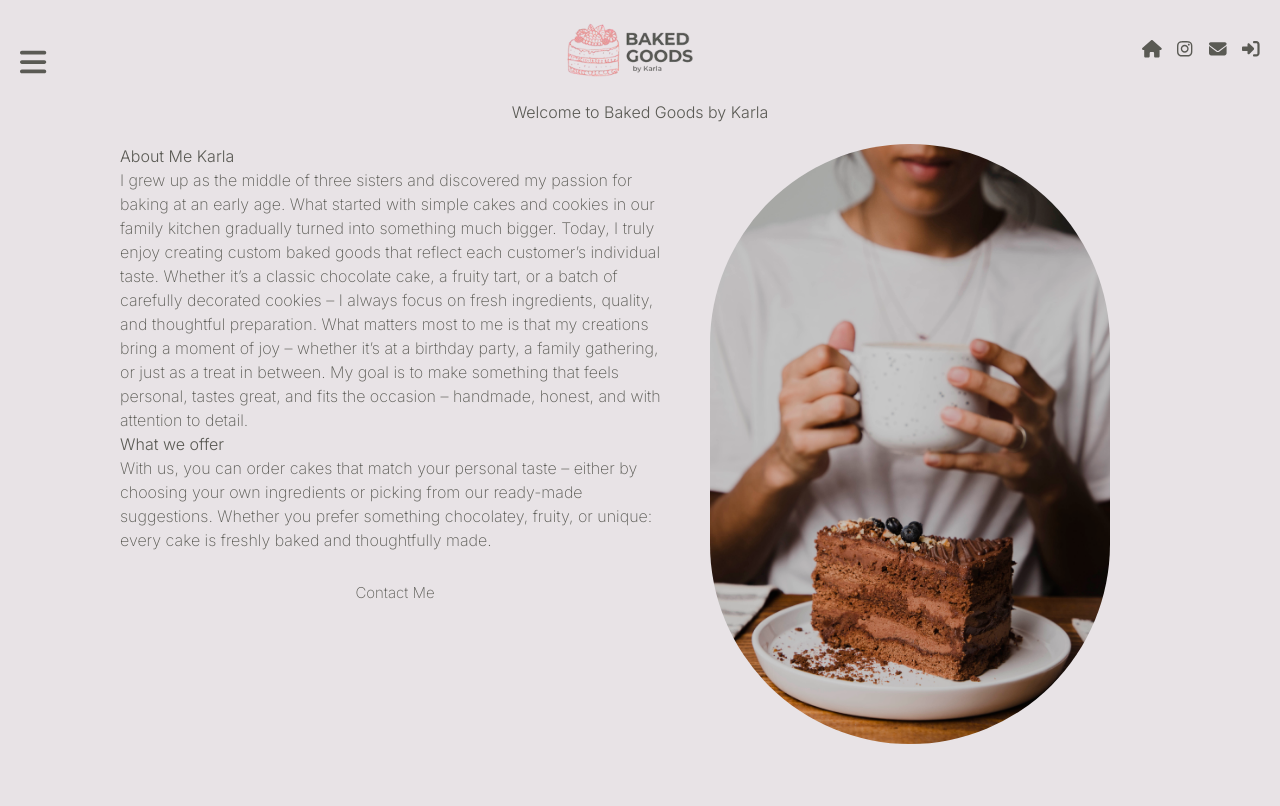
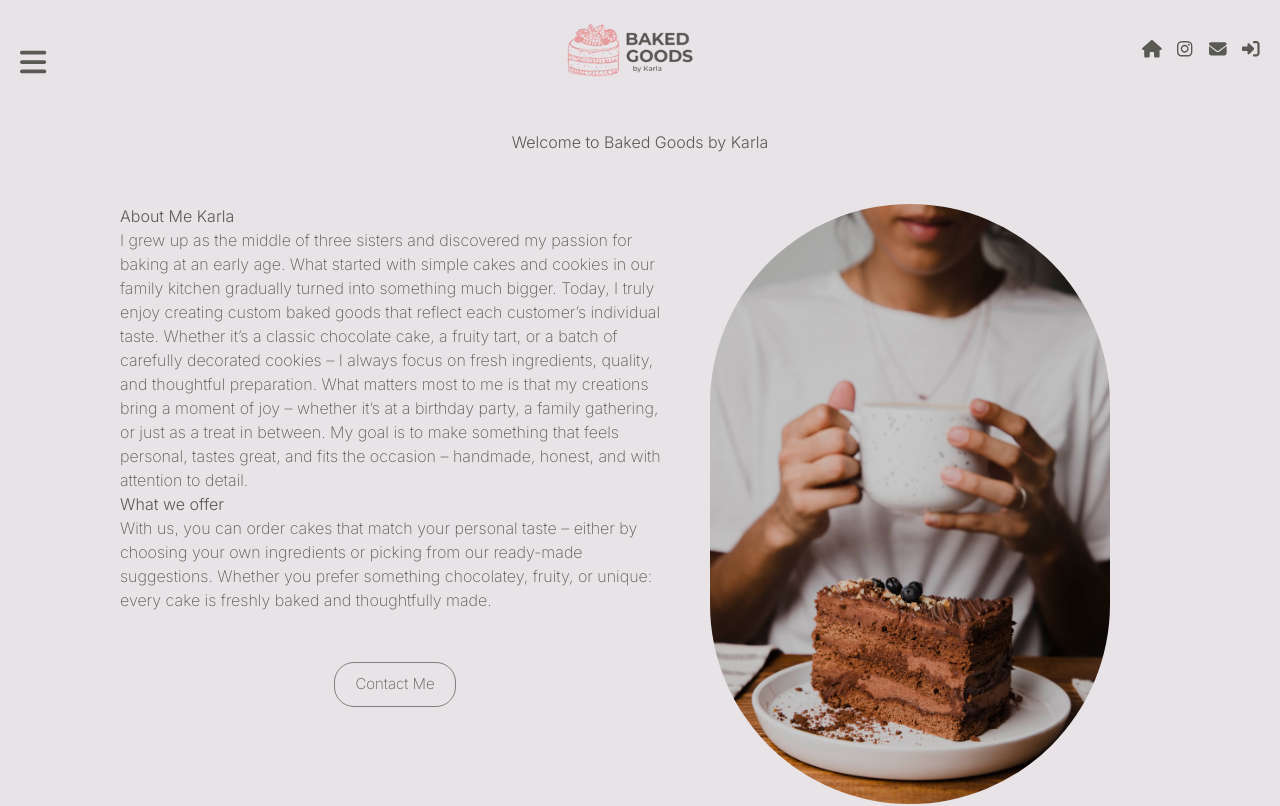
Before and after one commit to Panchita1989/CakesByKarla, a React (Vite) app: page / in a window 1280 px wide. Shown: the top 806 px of the page. Built offline with nearby package versions, Linux system fonts and the light colour scheme.

Commit message:
added contact page

```diff
--- a/src/App.jsx
+++ b/src/App.jsx
@@ -7,6 +7,7 @@ import Footer from './components/Footer'
 import SlideInMenu from './components/SlideInMenu'
 import LandingPage from './pages/LandingPage'
 import ChooseYourCake from './pages/ChooseYourCake'
+import Contact from './pages/Contact'
 
 
 function App() {
@@ -18,6 +19,7 @@ function App() {
   <Routes>
     <Route path="/" element={<LandingPage />} />
     <Route path='/choose' element={<ChooseYourCake />} />
+    <Route path ='/contact' element={<Contact />} />
   </Routes>
   <Footer />
 
--- a/src/components/Header.jsx
+++ b/src/components/Header.jsx
@@ -18,7 +18,7 @@ export  default function Header(){
             <div className="socialLinks">
                 <ul>
                 <Link to='/'><li><FontAwesomeIcon icon={faHouse}/></li></Link>
-                <Link to=''><li><FontAwesomeIcon icon = {faInstagram} /></li></Link>
+                <Link to='https://www.instagram.com/karla_arroyave/' target='blank'><li><FontAwesomeIcon icon = {faInstagram} /></li></Link>
                 <Link to=''><li><FontAwesomeIcon icon = {faEnvelope} /></li></Link>
                 <Link to=''><li><FontAwesomeIcon icon = {faRightToBracket} /></li></Link>
                 </ul>
--- a/src/components/SlideInMenu.jsx
+++ b/src/components/SlideInMenu.jsx
@@ -32,21 +32,24 @@ export default function SlideInMenu() {
     };
    }, [isOpen]);
   return (
+    <>
     <div className='sidebar'>
         <div ref={menuRef} className={`sidebarContent ${isOpen ? 'open' : ''}`}>
             <ul>
-              <Link to='/'><li><FontAwesomeIcon icon={faHouse}/> Home</li></Link>
-              <Link to= '/choose'><li><FontAwesomeIcon icon={faCookie} /> Our Favorite Bakes</li></Link>
-              <Link to= ''><li><FontAwesomeIcon icon={faCake} /> Build your own Cake</li></Link>
-              <Link to= ''><li><FontAwesomeIcon icon={faShoppingCart} /> Shopping Cart</li></Link>
-              <Link to= ''><li><FontAwesomeIcon icon={faEnvelope} /> Contact</li></Link>
+              <Link to='/' onClick={()=> setIsOpen(false)}><li><FontAwesomeIcon icon={faHouse}/> Home</li></Link>
+              <Link to= '/choose' onClick ={()=> setIsOpen(false)}><li><FontAwesomeIcon icon={faCookie} /> Our Favorite Bakes</li></Link>
+              <Link to= '' onClick = {()=> setIsOpen(false)}><li><FontAwesomeIcon icon={faCake} /> Build your own Cake</li></Link>
+              <Link to= '' onClick = {()=> setIsOpen(false)}><li><FontAwesomeIcon icon={faShoppingCart} /> Shopping Cart</li></Link>
+              <Link to= '/contact' onClick = {()=> setIsOpen(false)}><li><FontAwesomeIcon icon={faEnvelope} /> Contact</li></Link>
             </ul>
             </div>
-       <div ref={iconRef} className={isOpen ? 'sidebarIconOpen' : 'sidebarIcon'} onClick={toggleSidebar}>
+      </div>
+      <div ref={iconRef} className={isOpen ? 'sidebarIconOpen' : 'sidebarIcon'} onClick={toggleSidebar}>
             <FontAwesomeIcon icon={faBars} />
         </div>
-      </div>
+        </>
   )
+
 }
 
 
--- a/src/pages/Contact.jsx
+++ b/src/pages/Contact.jsx
@@ -0,0 +1,3 @@
+export default function Contact() {
+
+}
--- a/src/pages/LandingPage.jsx
+++ b/src/pages/LandingPage.jsx
@@ -18,7 +18,9 @@ export default function LandingPage(){
                         My goal is to make something that feels personal, tastes great, and fits the occasion – handmade, honest, and with attention to detail.</p>
                     <h2>What we offer</h2>
                     <p> With us, you can order cakes that match your personal taste – either by choosing your own ingredients or picking from our ready-made suggestions. Whether you prefer something chocolatey, fruity, or unique: every cake is freshly baked and thoughtfully made.</p>
-                    <button>Contact Me</button>
+
+                    <button className='contactMe'>Contact Me</button>
+
                 </div>
                 <div className='fotoKarla'>
                     <img src={Karla} alt="Karla" />
--- a/src/styles/App.css
+++ b/src/styles/App.css
@@ -30,6 +30,9 @@
 .socialLinks a{
   font-size: 1.1rem;
 }
+.wrapper{
+
+}
 
 .footer{
   display: flex;
@@ -48,6 +51,7 @@
   flex-direction: column;
   align-items: center;
   width: 200px;
+  pointer-events:none;
 }
 
 .sidebarContent{
@@ -55,11 +59,13 @@
   background-color: rgba(107, 107, 98, 0.9);
   transition: transform 0.5s ease-in-out;
   width: 100%;
+
 }
 .sidebarContent.open{
   display: flex;
   transform: translateX(0);
   transition: transform 0.5s ease-in-out;
+  pointer-events:auto;
 }
 
 .sidebar ul{
@@ -113,5 +119,6 @@
   left: 210px; /* Etwas weiter links, damit es sichtbar ist */
   z-index: 2000; /* Höherer z-index als die Sidebar */
   cursor: pointer; /* Zeigt an, dass es klickbar ist */
-  transition: left 0.5s ease-in-out
+  transition: left 0.5s ease-in-out;
+  pointer-events: auto;
 }
--- a/src/styles/ChooseYourCake.css
+++ b/src/styles/ChooseYourCake.css
@@ -4,3 +4,6 @@ body{
   text-align: center;
 
 }
+select{
+  z-index: 90000;
+}
--- a/src/styles/LandingPage.css
+++ b/src/styles/LandingPage.css
@@ -45,6 +45,7 @@ button:hover{
 }
 h1{
     font-weight: 300;
+    padding: 30px
 }
 h2{
     font-weight: 300;
@@ -59,4 +60,11 @@ p{
     display: flex;
     justify-content: center;
     gap: 20px;
+
 }
+.contactMe{
+    margin-top: 50px;
+}
+button{
+    border: 1px solid gray;
+}
```
